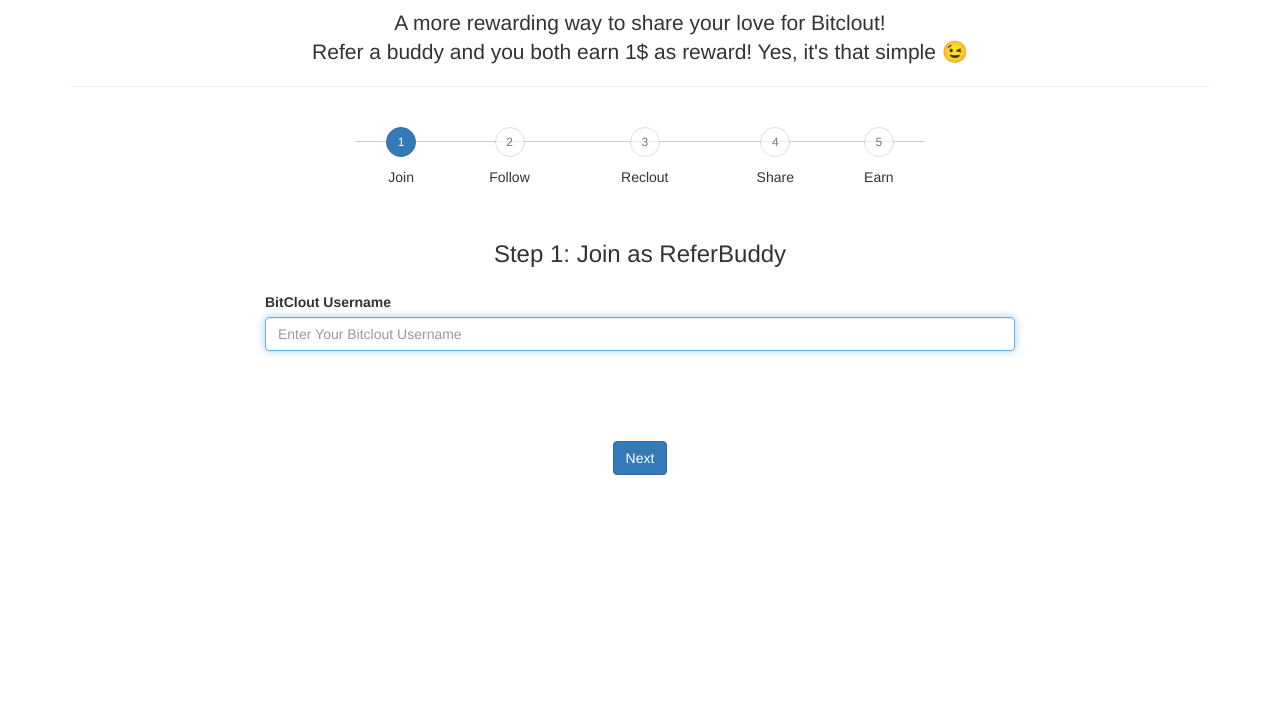
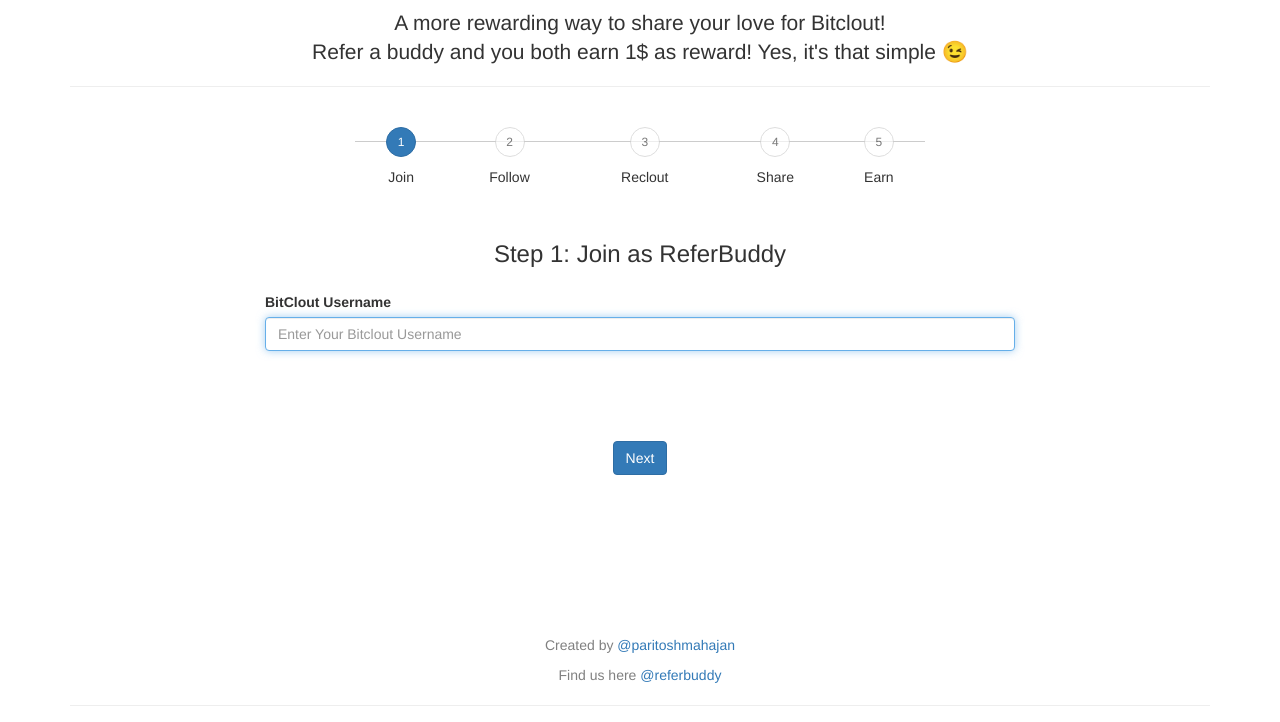
Before and after one commit to paritoshM9/referbuddy, a plain HTML site: page index.html in a window 1280 px wide. Shown: the part 138-860 px from the top of the page. Before the commit the page ends 800 px from the top, so only its background shows below. Drawn offline with nearby package versions, Linux system fonts and the light colour scheme; some packages are replaced by stand-ins of ours; a script that the page names is missing.

Commit message:
added footer

```diff
--- a/index.html
+++ b/index.html
@@ -137,6 +137,9 @@
           </div>
         </div>
 
+        <!-- <hr class="col-3 mb-5 hline"> -->
+
+
 
 
 
@@ -220,6 +223,19 @@
 
     </div>
 
+    <!-- footer -->
+    <div class="container">
+
+      <div class="footer center-block">
+        <p>Created by <a href="bitclout.com/u/paritoshmahajan" target="_blank">@paritoshmahajan</a></p>
+        <p>Find us here <a href="bitclout.com/u/referbuddy" target="_blank">@referbuddy</a></p>
+
+
+        <hr class="col-3 mb-5 hline">
+
+      </div>
+
+    </div><!-- /.container -->
 
     <!-- Bootstrap core JavaScript
     ================================================== -->
--- a/styles.css
+++ b/styles.css
@@ -198,3 +198,8 @@
 /* .container {
   margin-top: 3vh;
 } */
+.footer {
+  color: grey;
+  text-align: center;
+  margin-top: 20vh;
+}
```
